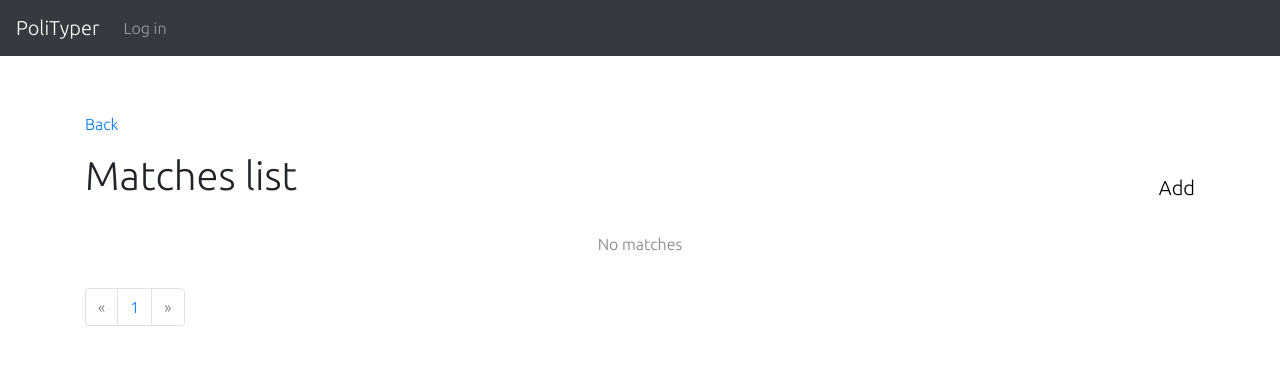
After one commit to kubasikora/WPAM-Projekt-Backend, a Django app: page /teams/matches in a window 1280 px wide. The commit adds this page. Shown: the top 365 px of the page. Run offline with Django 3.2, Linux system fonts and the light colour scheme; data that the repository does not hold is empty; some libraries are stand-ins or nearby versions.

Commit message:
match list panel

```diff
--- a/polityper/templates/base.html
+++ b/polityper/templates/base.html
@@ -5,7 +5,6 @@
 <head>
     <meta charset="utf-8">
     <meta name="viewport" content="width=device-width, initial-scale=1, shrink-to-fit=no">
-
     <link rel="stylesheet" href="https://stackpath.bootstrapcdn.com/bootstrap/4.5.0/css/bootstrap.min.css"
         integrity="sha384-9aIt2nRpC12Uk9gS9baDl411NQApFmC26EwAOH8WgZl5MYYxFfc+NcPb1dKGj7Sk" crossorigin="anonymous">
     <link href="https://fonts.googleapis.com/css2?family=Ubuntu:wght@300&display=swap" rel="stylesheet">
@@ -13,6 +12,10 @@
     <style>
         body {
             font-family: 'Ubuntu', sans-serif
+        }
+
+        .bold {
+            font-weight: bold;
         }
     </style>
     <title>PoliTyper</title>
--- a/polityper/templates/header.html
+++ b/polityper/templates/header.html
@@ -1,5 +1,5 @@
 <nav class="navbar navbar-expand-lg navbar-dark bg-dark">
-    <a class="navbar-brand">PoliTyper</a>
+    <a class="navbar-brand" href="{% url 'home' %}">PoliTyper</a>
     <button class="navbar-toggler" type="button" data-toggle="collapse" data-target="#navbarNav"
         aria-controls="navbarNav" aria-expanded="false" aria-label="Toggle navigation">
         <span class="navbar-toggler-icon"></span>
@@ -7,21 +7,22 @@
     <div class="collapse navbar-collapse" id="navbarNav">
         <ul class="navbar-nav">
             {% if user.is_authenticated %}
-
-            <!-- dla zalogowanych -->
+            <li class="nav-item">
+                <a class="nav-link" href="{% url 'teams:home' %}">Teams</a>
+            </li>
 
             {% if user.is_superuser %}
             <li class="nav-item">
-                <a class="nav-link" href="/admin">Panel administracyjny</a>
+                <a class="nav-link" href="/admin">Admin</a>
             </li>
             {% endif %}
 
             <li class="nav-item">
-                <a class="nav-link">Wyloguj się</a>
+                <a class="nav-link">Log out</a>
             </li>
             {% else %}
             <li class="nav-item">
-                <a class="nav-link">Zaloguj się</a>
+                <a class="nav-link">Log in</a>
             </li>
             {% endif %}
         </ul>
--- /dev/null
+++ b/polityper/templates/pagination.html
@@ -0,0 +1,37 @@
+<nav aria-label="Page navigation">
+    <ul class="pagination" style="margin-top: 1rem;">
+        {% if page_obj.has_previous %}
+        <li class="page-item">
+            <a class="page-link" href="?page={{ page_obj.previous_page_number }}" aria-label="Previous">
+                <span aria-hidden="true">&laquo;</span>
+                <span class="sr-only">Poprzedni</span>
+            </a>
+        </li>
+        {% else %}
+        <li class="page-item disabled">
+                <a class="page-link" href="#" aria-label="Previous">
+                    <span aria-hidden="true">&laquo;</span>
+                    <span class="sr-only">Poprzedni</span>
+                </a>
+            </li>
+        {% endif %}
+
+        <li class="page-item"><a class="page-link" href="?page={{ page_obj.number }}">{{ page_obj.number }}</a></li>
+
+        {% if page_obj.has_next %}
+        <li class="page-item">
+            <a class="page-link" href="?page={{ page_obj.next_page_number }}" aria-label="Następny">
+                <span aria-hidden="true">&raquo;</span>
+                <span class="sr-only">Następny</span>
+            </a>
+        </li>
+        {% else %}
+        <li class="page-item disabled">
+                <a class="page-link" href="#" aria-label="Następny">
+                    <span aria-hidden="true">&raquo;</span>
+                    <span class="sr-only">Następny</span>
+                </a>
+            </li>
+        {% endif %}
+    </ul>
+</nav>
--- /dev/null
+++ b/teams/templates/match/list.html
@@ -0,0 +1,58 @@
+{% extends "teams.html" %}
+
+{% block content %}
+    <div class="row">
+        <div class="col-6">
+            <h1>Matches list</h1>
+        </div>
+        <div class="col-6" style="text-align: right; margin-top: auto;">
+            <a>
+                <h5 style="color: black;">Add</h5>
+            </a>
+        </div>
+    </div>
+    <br />
+
+    <div class="row">
+        <div class="col">
+            <div>
+                {% if matches|length == 0 %}
+                <div>
+                    <p style="text-align: center; color: gray;">No matches</p>
+                </div>
+                {% else %}
+                {% for match in matches %}
+                <div class="card" style="margin-bottom: 1rem;">
+                    <div class="card-header">
+                        {% if not match.finished %}
+                        <p class="mb-0 lead" style="text-align: center;">
+                            {{ match.playerOne }} - {{ match.playerTwo }}
+                        </p>
+                        {% else %}
+                        <p class="mb-0 lead" style="text-align: center;">
+                            <span class="{% if match.outcome == '1' %} bold {% endif %}">{{ match.playerOne }}</span>
+                            {{ match.playerOneResult }} - {{ match.playerTwoResult }}
+                            <span class="{% if match.outcome == '2' %} bold {% endif %}">{{ match.playerTwo }}</span>
+                        </p>
+                        {% endif %}
+                    </div>
+                    <div class="card-content" style="text-align: center;">
+                        {{ match.dateOfStart | date:"d.m.y H:i"}}<br />
+                        {{ match.tournament }}<br />
+                        {{ match.venue | default:"Not provided" }}
+
+                    </div>
+                </div>
+                {% endfor %}
+                {% endif %}
+                <div class="row">
+                    <div class="col-12">
+                        {% include "pagination.html" with page=matches %}
+                    </div>
+                </div>
+
+            </div>
+        </div>
+    </div>
+</div>
+{% endblock %}
--- /dev/null
+++ b/teams/templates/teams.html
@@ -0,0 +1,16 @@
+{% extends "base.html" %}
+
+{% block main %}
+
+
+{% load static %}
+<div style="margin-top: 2rem;">
+<div class="container">
+    <div clas="row" style="padding-bottom: 1rem;">
+        <a href="{% url 'teams:home' %}">Back</a>
+    </div>
+{% block content %}{% endblock %}
+</div>
+</div>
+
+{% endblock %}
--- a/teams/urls.py
+++ b/teams/urls.py
@@ -4,5 +4,6 @@ from teams import views
 app_name = "teams"
 
 urlpatterns = [
-
+    path('', views.HomeView.as_view(), name="home"),
+    path('matches', views.MatchListView.as_view(), name='match_list'),
 ]
--- a/teams/views.py
+++ b/teams/views.py
@@ -1,7 +1,10 @@
 from django.shortcuts import render
+from django.views import generic
 from rest_framework import generics
 from rest_framework.schemas.openapi import AutoSchema
 from teams import models, serializers
+
+# rest endpoint views
 
 """Widok listy wszystkich dostępnych zawodników/drużyn"""
 class ContestantListRESTView(generics.ListAPIView):
@@ -57,3 +60,17 @@ class ResultInstanceRESTView(generics.RetrieveAPIView):
     queryset = models.Match.objects.filter(finished=True).all()
     serializer_class = serializers.ResultSerializer
     schema = AutoSchema(operation_id_base='result', tags=['teams'])
+
+# template-based views
+
+"""Widok startowy CMSa aplikacji teams"""
+class HomeView(generic.TemplateView):
+    template_name = "teams_home.html"
+
+
+"""Widok listy wszystkich spotkań"""
+class MatchListView(generic.ListView):
+    queryset = models.Match.objects.all()
+    context_object_name = "matches"
+    paginate_by = 50
+    template_name = "match/list.html"
```
Also changed, not shown: polityper/templates/home.html (+19 -5 lines), teams/api.py (+7 -7 lines), teams/templates/teams_home.html (added, +40 -0 lines).
